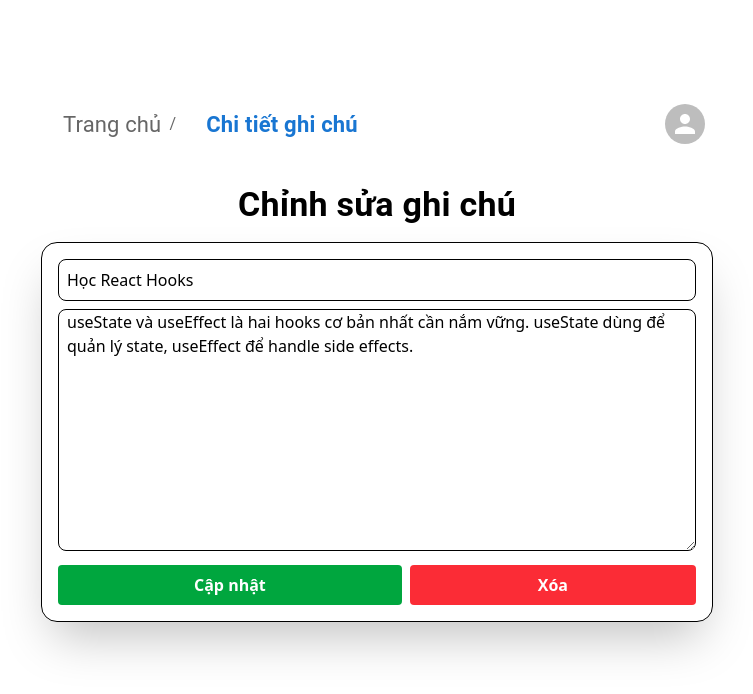
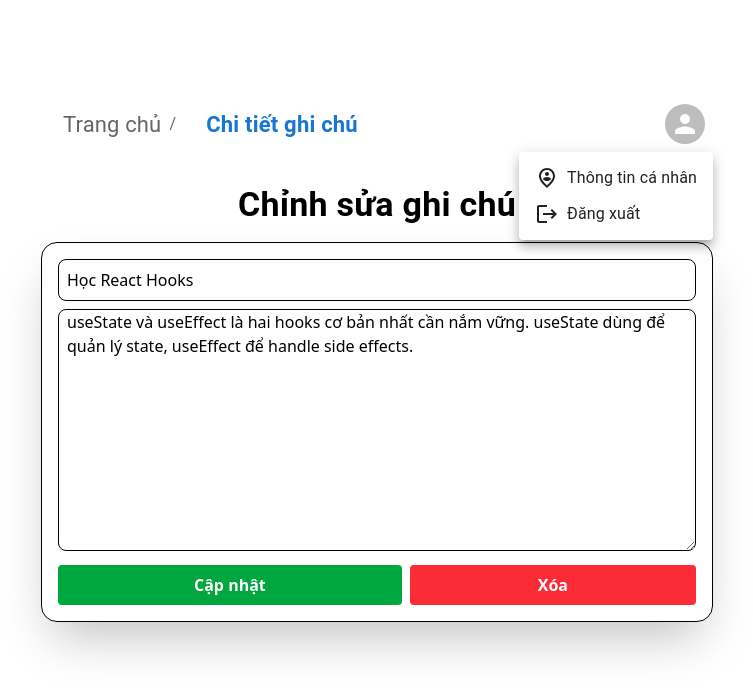
Before and after one commit to ngthcuong/Note-app, a React (Vite) app: page /notes/1 in a window 1280 px wide. Both pictures are taken after a click on the button 948 px from the left and 124 px from the top of the page. Shown: the top 694 px of the page, without its empty margins (263-1016 px from the left). Built offline with nearby package versions, Linux system fonts and the light colour scheme; some icons are missing.

Commit message:
feat: enhance Header component with user profile menu and logout functionality

```diff
--- a/src/components/Header.tsx
+++ b/src/components/Header.tsx
@@ -1,4 +1,4 @@
-import React from 'react';
+import React, { useState } from 'react';
 import { useLocation, useNavigate } from 'react-router-dom';
 import Breadcrumbs from '@mui/material/Breadcrumbs';
 import Link from '@mui/material/Link';
@@ -6,7 +6,8 @@ import Typography from '@mui/material/Typography';
 import HomeIcon from '@mui/icons-material/Home';
 import CreateIcon from '@mui/icons-material/Create';
 import EditIcon from '@mui/icons-material/Edit';
-import { Avatar, IconButton } from '@mui/material';
+import { Avatar, Box, IconButton, Menu, MenuItem, Modal } from '@mui/material';
+import { Logout, PersonPinCircleOutlined } from '@mui/icons-material';
 
 // Định nghĩa mapping cho các routes
 const routeMapping: Record<string, { label: string; icon?: React.ReactNode }> =
@@ -30,9 +31,12 @@ const routeMapping: Record<string, { label: string; icon?: React.ReactNode }> =
 export default function Header() {
   const location = useLocation();
   const navigate = useNavigate();
+  // const [openModal, setOpenModal] = useState(false);
+  const [anchorEl, setAnchorEl] = useState<null | HTMLElement>(null);
 
   // Tạo breadcrumb items dựa trên current path
   const generateBreadcrumbs = () => {
+    // Chuyển url thành mảng dựa trên các '/'
     const pathnames = location.pathname.split('/').filter(x => x);
     const breadcrumbs = [];
 
@@ -41,7 +45,7 @@ export default function Header() {
       path: '/',
       label: 'Trang chủ',
       icon: <HomeIcon sx={{ mr: 0.5 }} fontSize='inherit' />,
-      isActive: location.pathname === '/',
+      isActive: location.pathname === '/', // Kiểm tra nếu đang ở Home
     });
 
     // Thêm các path con
@@ -73,11 +77,39 @@ export default function Header() {
   };
 
   const breadcrumbs = generateBreadcrumbs();
-  console.log(breadcrumbs);
 
   const handleBreadcrumbClick = (path: string) => {
     navigate(path);
   };
+
+  const menuSetting = (
+    <Menu
+      open={!!anchorEl}
+      anchorEl={anchorEl}
+      onClose={() => setAnchorEl(null)}
+      anchorOrigin={{
+        vertical: 'bottom',
+        horizontal: 'right',
+      }}
+      transformOrigin={{
+        vertical: 'top',
+        horizontal: 'right',
+      }}
+    >
+      <MenuItem onClick={() => navigate('/profile')}>
+        <PersonPinCircleOutlined sx={{ mr: 1 }} />
+        Thông tin cá nhân
+      </MenuItem>
+      <MenuItem
+        onClick={() => {
+          navigate('/login');
+        }}
+      >
+        <Logout sx={{ mr: 1 }} />
+        Đăng xuất
+      </MenuItem>
+    </Menu>
+  );
 
   return (
     <div className='mb-8 flex w-full items-center justify-between'>
@@ -122,9 +154,10 @@ export default function Header() {
       </div>
 
       <div>
-        <IconButton onClick={() => alert('Profile menu')}>
+        <IconButton onClick={event => setAnchorEl(event.currentTarget)}>
           <Avatar />
         </IconButton>
+        {menuSetting}
       </div>
     </div>
   );
```
